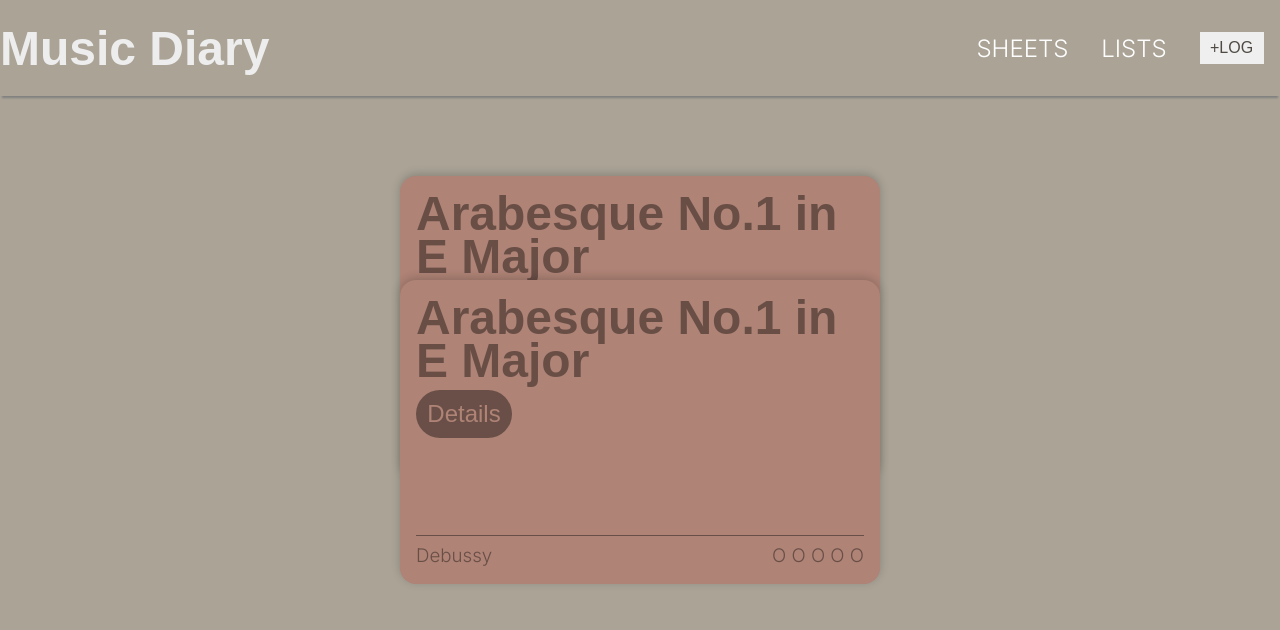
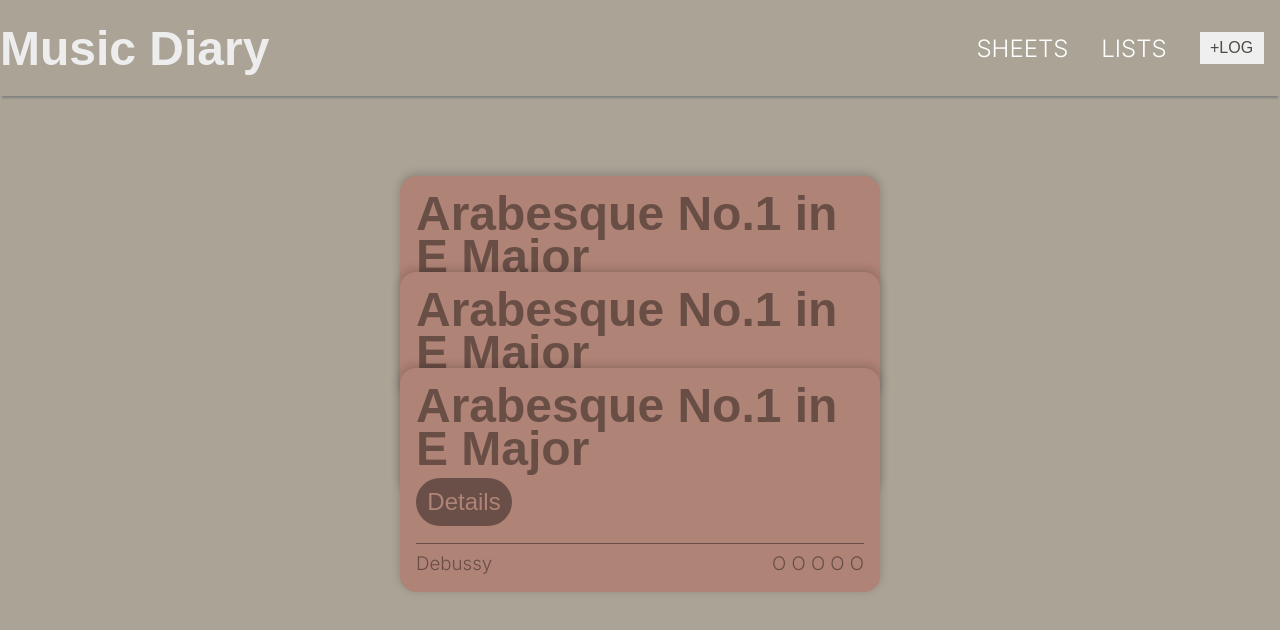
Before and after one commit to RandyTylor69/music-diary, a React (Create React App) app: page / in a window 1280 px wide. Shown: the top 630 px of the page. Built offline with nearby package versions, Linux system fonts and the light colour scheme.

Commit message:
fixed cards visuals

```diff
--- a/src/App.css
+++ b/src/App.css
@@ -64,14 +64,14 @@ body {
   padding: 1rem;
   background-color: #af8376;
   border-radius: 1rem;
-  height: 19rem;
+  height: 14rem;
   width: 30rem;
   font-family: Arial, Helvetica, sans-serif;
   box-shadow: 0px -2px 10px rgba(0, 0, 0, 0.2);
   transition: 0.3s all;
 }
 .cards-container .card .card-header {
-  height: 15rem;
+  height: 10rem;
   border-bottom: 1px solid rgba(0, 0, 0, 0.4);
 }
 .cards-container .card .card-header h1 {
@@ -106,8 +106,11 @@ body {
   font-weight: 300;
 }
 .cards-container .card:not(:first-child) {
-  margin-top: -12.5rem;
+  margin-top: -8rem;
 }
 .cards-container .card:hover {
-  transform: translateY(-2rem);
+  transform: translateY(-6rem);
+}
+.cards-container .card:hover ~ .card {
+  transform: translateY(2rem);
 }/*# sourceMappingURL=App.css.map */
--- a/src/App.scss
+++ b/src/App.scss
@@ -70,14 +70,14 @@ body {
     padding: 1rem;
     background-color: #af8376;
     border-radius: 1rem;
-    height: 19rem;
+    height: 14rem;
     width: 30rem;
     font-family: Arial, Helvetica, sans-serif;
     box-shadow: 0px -2px 10px rgba(0, 0, 0, 0.2);
     transition: 0.3s all;
 
     .card-header {
-      height: 15rem;
+      height: 10rem;
       border-bottom: 1px solid rgba(0, 0, 0, 0.4);
       h1 {
         font-size: 3rem;
@@ -114,9 +114,12 @@ body {
     }
   }
   .card:not(:first-child){
-    margin-top:-12.5rem ;
+    margin-top:-8rem ;
   }
   .card:hover{
-    transform: translateY(-2rem);
+    transform: translateY(-6rem);
+  }
+  .card:hover~.card{
+    transform:translateY(2rem)
   }
 }
--- a/src/components/Cards.tsx
+++ b/src/components/Cards.tsx
@@ -26,6 +26,18 @@ export default function Cards(props:any){
                     <h3>O O O O O</h3>
                 </div>
             </article>
+             <article className="card">
+                <header className="card-header">
+                    <h1>
+                        Arabesque No.1 in E Major
+                    </h1>
+                    <button>Details</button>
+                </header>
+                <div className="detail">
+                    <h3>Debussy</h3>
+                    <h3>O O O O O</h3>
+                </div>
+            </article>
         </section>
     )
 }
```
Also changed, not shown: 1 other file (tests, documents, lock files or other folders).
